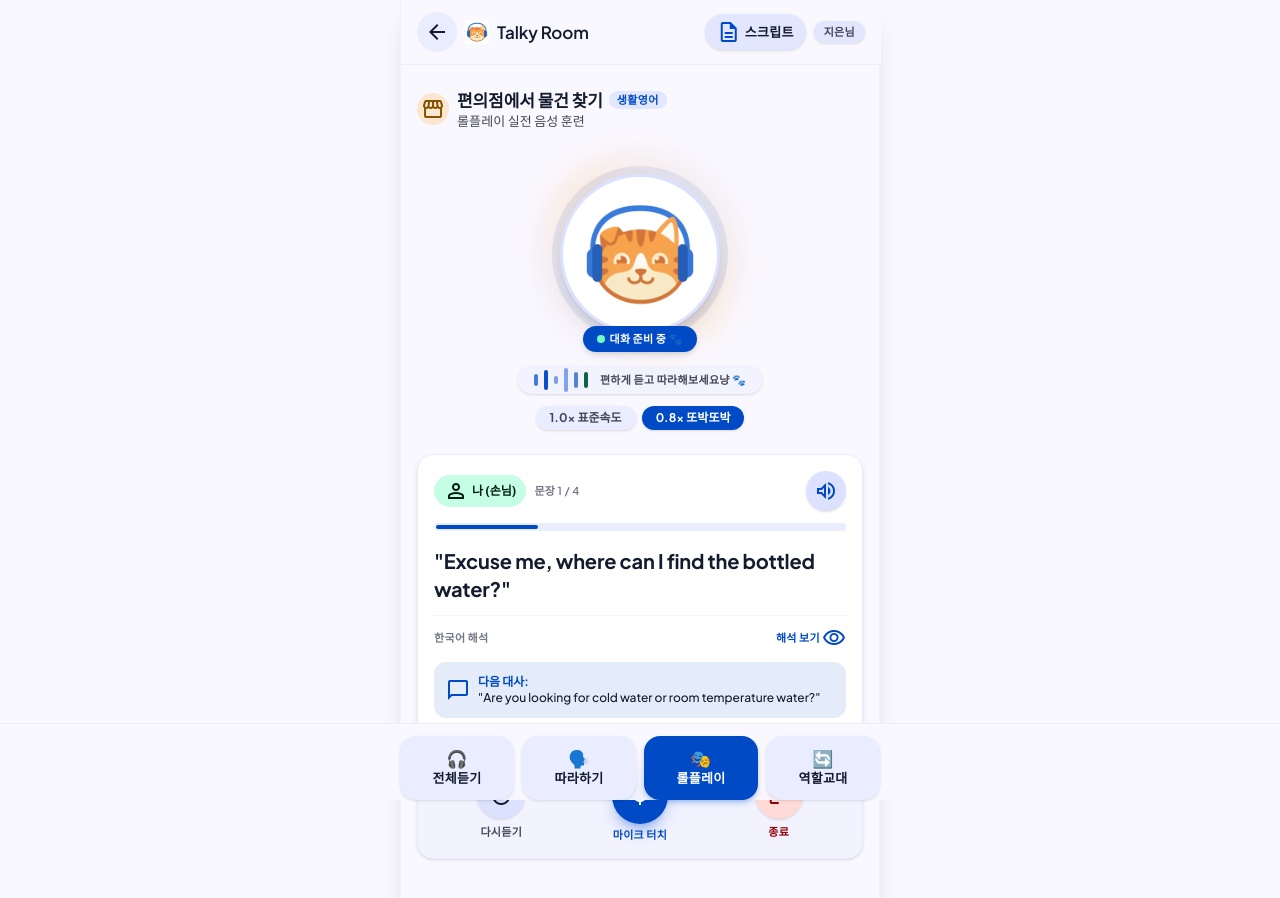
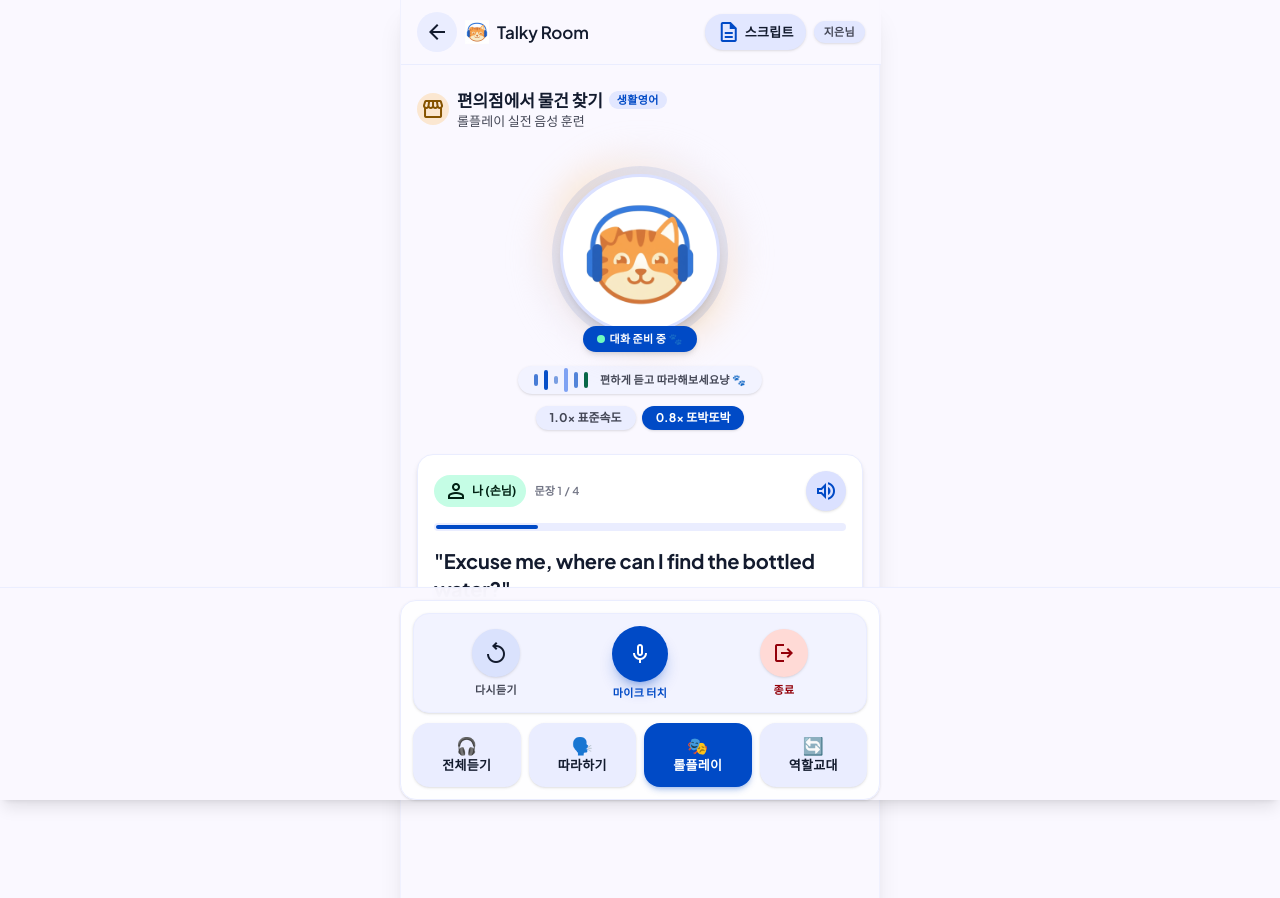
Before and after one commit to letsflyagain/talkycat, a Next.js app: page /talky-room in a window 1280 px wide. Both pictures are taken after a click on the button "0.8x 또박또박". Shown: the top 898 px of the page. Built offline with nearby package versions, Linux system fonts and the light colour scheme.

Commit message:
fix: 버튼 위치 및 사소한 수정

```diff
--- a/src/app/page.tsx
+++ b/src/app/page.tsx
@@ -301,7 +301,7 @@ export default function Home() {
 
             {/* Script Archive List Section */}
             <section className="flex flex-col gap-4 w-full">
-              <div className="flex items-center justify-between">
+              <div className="flex items-center">
                 <div className="flex items-center gap-1.5">
                   <span className="material-symbols-outlined text-[20px] text-[#004ac6]">
                     folder_open
@@ -310,15 +310,6 @@ export default function Home() {
                     내 스크립트 보관함
                   </h3>
                 </div>
-                <button
-                  className="font-label-sm text-[11px] text-[#004ac6] font-bold flex items-center gap-0.5 hover:opacity-80 transition-opacity"
-                  type="button"
-                >
-                  전체보기{" "}
-                  <span className="material-symbols-outlined text-[14px]">
-                    arrow_forward
-                  </span>
-                </button>
               </div>
 
               {/* Filter Pills */}
--- a/src/app/talky-room/page.tsx
+++ b/src/app/talky-room/page.tsx
@@ -162,7 +162,7 @@ function TalkyRoomContent() {
 
   return (
     <div className="min-h-screen bg-[#faf8ff] text-[#131b2e] flex flex-col items-center justify-start relative select-none">
-      <div className="w-full max-w-[480px] min-h-screen bg-[#faf8ff] relative shadow-xl border-x border-[#eaedff]/60 flex flex-col pb-28">
+      <div className="w-full max-w-[480px] min-h-screen bg-[#faf8ff] relative shadow-xl border-x border-[#eaedff]/60 flex flex-col pb-72">
 
         {/* Top Header */}
         <header className="fixed top-0 w-full max-w-[480px] z-40 pt-safe bg-[#faf8ff]/90 backdrop-blur-md border-b border-[#eaedff]">
@@ -200,7 +200,7 @@ function TalkyRoomContent() {
           </div>
         </header>
 
-        {/* Main Content (Scrollable Flow including title, avatar, sentence card, and control deck) */}
+        {/* Main Content (Scrollable Flow including title, avatar, and sentence card) */}
         <main className="flex-1 flex flex-col relative w-full pt-20 pb-8 bg-[#faf8ff]">
           <div className="flex flex-col w-full relative select-none gap-4 px-4">
 
@@ -351,9 +351,14 @@ function TalkyRoomContent() {
               </div>
             </div>
 
-            {/* Control Deck (In-flow with content: 다시듣기, 마이크터치, 종료) */}
-            <div className="w-full">
-              <div className="w-full rounded-2xl bg-[#f2f3ff] p-4 shadow-sm flex items-center justify-around border border-[#eaedff]">
+          </div>
+        </main>
+
+        {/* Fixed Bottom Deck: Combined Control Deck (3 buttons) & Action Buttons (4 buttons) in a single frame */}
+        <div className="fixed bottom-0 left-0 right-0 z-40 bg-[#faf8ff]/95 backdrop-blur-md border-t border-[#e2e7ff]/60 p-3 pb-safe flex items-center justify-center shadow-lg">
+          <div className="w-full max-w-[480px] flex flex-col gap-2.5 bg-white/80 p-3 rounded-2xl border border-[#eaedff] shadow-sm">
+            {/* Control Deck (3 buttons: 다시듣기, 마이크터치, 종료) */}
+            <div className="w-full rounded-2xl bg-[#f2f3ff] p-3 shadow-sm flex items-center justify-around border border-[#eaedff]">
               <div className="flex flex-col items-center">
                 <button
                   className="w-12 h-12 rounded-full bg-[#dae2fd] text-[#131b2e] flex items-center justify-center hover:bg-[#c3c6d7] active:scale-90 transition shadow-sm cursor-pointer"
@@ -396,14 +401,9 @@ function TalkyRoomContent() {
                 <span className="font-label-sm text-xs text-[#93000a] mt-1.5 font-bold">종료</span>
               </div>
             </div>
-            </div>
 
-          </div>
-        </main>
-
-        {/* Fixed Bottom Deck: Only the 4 Enlarged Action Buttons */}
-        <div className="fixed bottom-0 left-0 right-0 z-40 bg-[#faf8ff]/95 backdrop-blur-md border-t border-[#e2e7ff]/60 p-3 pb-safe flex items-center justify-center">
-          <div className="w-full max-w-[480px] grid grid-cols-4 gap-2">
+            {/* Action Buttons (4 buttons: 전체듣기, 따라하기, 롤플레이, 역할교대) */}
+            <div className="w-full grid grid-cols-4 gap-2">
               <button
                 className="py-3.5 px-1 rounded-2xl bg-[#eaedff] hover:bg-[#e2e7ff]/80 text-[#131b2e] font-label-md text-xs font-bold whitespace-nowrap active:scale-95 transition cursor-pointer flex flex-col items-center justify-center gap-1 shadow-sm"
                 onClick={() => speakCurrentLine(currentLine.english)}
@@ -435,6 +435,7 @@ function TalkyRoomContent() {
                 <span className="text-[17px]">🔄</span>
                 <span>역할교대</span>
               </button>
+            </div>
           </div>
         </div>
 
--- a/src/app/talky-sheet/page.tsx
+++ b/src/app/talky-sheet/page.tsx
@@ -161,9 +161,8 @@ function TalkySheetContent() {
                 스크립트
               </h1>
             </div>
-            <div className="inline-flex items-center gap-1.5 px-3 py-1 rounded-full bg-[#e2e7ff] text-[#434655] font-label-sm text-xs shadow-sm">
-              <span className="inline-block w-2 h-2 rounded-full bg-[#007d55]" />
-              <span>{nickname}님 🐾</span>
+            <div className="inline-flex items-center gap-1 px-2.5 py-1 rounded-full bg-[#e2e7ff] text-[#434655] font-label-sm text-xs shadow-sm">
+              <span>{nickname}님</span>
             </div>
           </div>
         </header>
```
Lines whose indentation alone changed are shown as unchanged.
